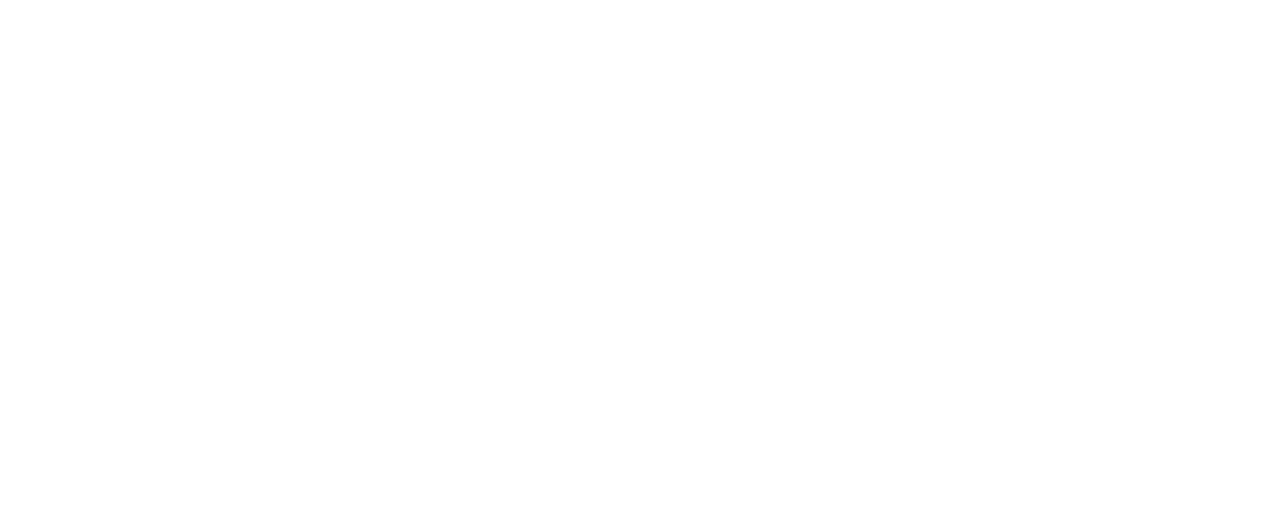
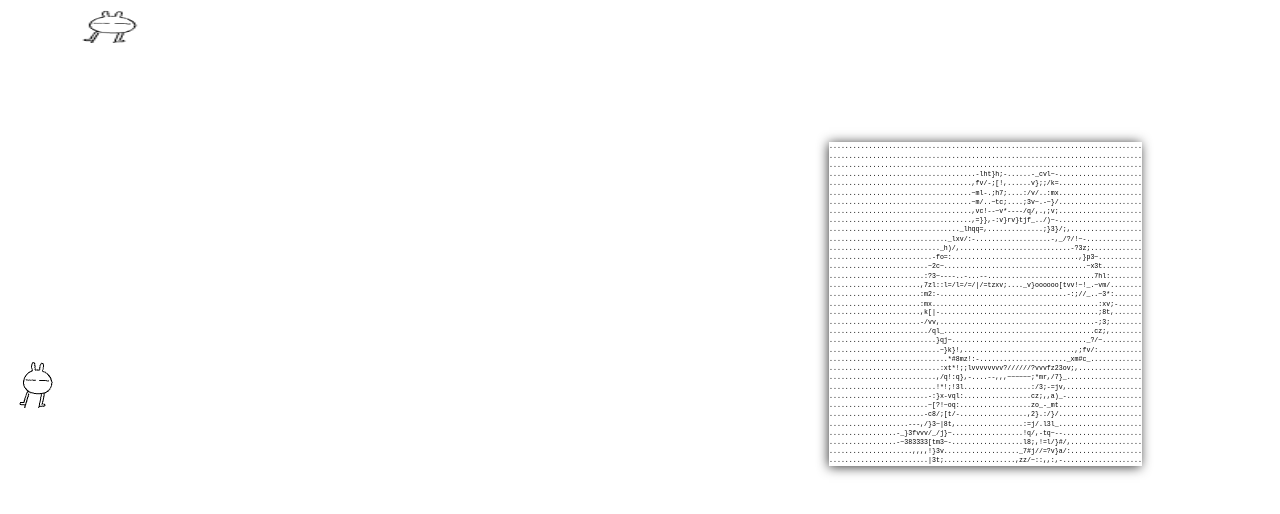
Before and after one commit to yyhaxx/can_demo, a plain HTML site: page demo/textDraw1.html in a window 1280 px wide. Drawn offline with Linux system fonts and the light colour scheme.

Commit message:
new textDraw

```diff
--- a/demo/textDraw1.html
+++ b/demo/textDraw1.html
@@ -78,7 +78,7 @@
         var ctx = can.getContext('2d');
         var oDiv = document.getElementById('div');
 
-        oImg.src = './img/' + (window.location.search.split('?')[1] || 'img=1.png').split('=')[1];
+        oImg.src = '../img/' + (window.location.search.split('?')[1] || 'img=1.png').split('=')[1];
         oImg.onload = function() {
 
             ctx.drawImage(oImg, 0, 0, oImg.width, oImg.height, 0, 0, 80, 35 / (oImg.width / oImg.height));
```
